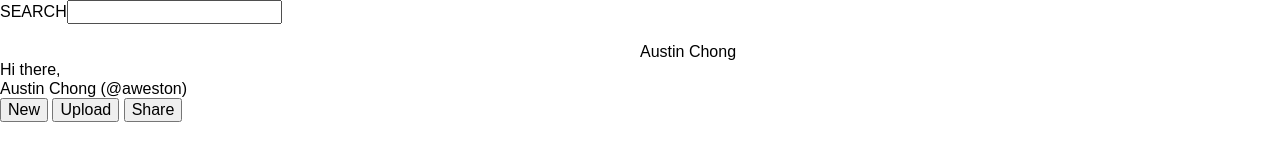
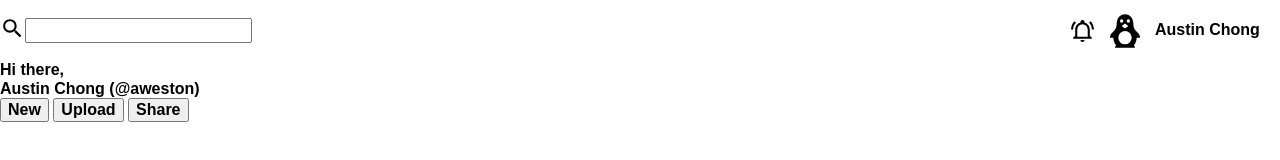
Before and after one commit to austinchong01/dashboard, a plain HTML site: page index.html in a window 1280 px wide. Drawn offline with Linux system fonts and the light colour scheme.

Commit message:
Work in header
Need to find a way to use in grid.

```diff
--- a/index.html
+++ b/index.html
@@ -10,10 +10,15 @@
 <body>
     <header>
         <div class="top">
-            <label for="search">SEARCH<input type="text" name="search" id="search"></label>
-            <!-- <img src="" alt="bell">
-            <img src="" alt="icon"> -->
-            <div>Austin Chong</div>
+            <div class="search">
+                <label for="search"><img src="images/magnify.svg" alt="magnifying-glass"></label>
+                <input type="text" name="search" id="search">
+            </div>
+            <div class="right">
+                <img src="images/bell-ring-outline.svg" alt="bell">
+                <img src="images/penguin.svg" alt="icon">
+                <span>Austin Chong</span>
+            </div>
         </div>
 
         <div class="bottom">
--- a/style.css
+++ b/style.css
@@ -1,6 +1,7 @@
 * {
     font-family:Arial, Helvetica, sans-serif;
     font-size: 16px;
+    font-weight: 700;
 }
 
 header {
@@ -9,14 +10,28 @@ header {
 }
 
 .top {
+    display: flex;
+    justify-content: space-between;
+}
+.search {
     display: grid;
-    grid-template-columns: 1fr 1fr;
+    grid-template-columns: 25px 1fr;
+    align-items: center;
+}
+label img {
+    width: 25px;
+    height: 25px;
 }
 
-.top label {
-    align-self: start;
+.top .right {
+    display: grid;
+    grid-template-columns: 25px 40px 125px;
+    align-items: center;
+    gap: 10px;
 }
-
-.top div {
-    align-self: end;
+.right > img[src="images/bell-ring-outline.svg"]{
+    width: 25px;
 }
+.right > img[src="images/penguin.svg"]{
+    width: 40px;
+}
```
Also changed, not shown: images/bell-ring-outline.svg (added), images/magnify.svg (added), images/penguin.svg (added).
